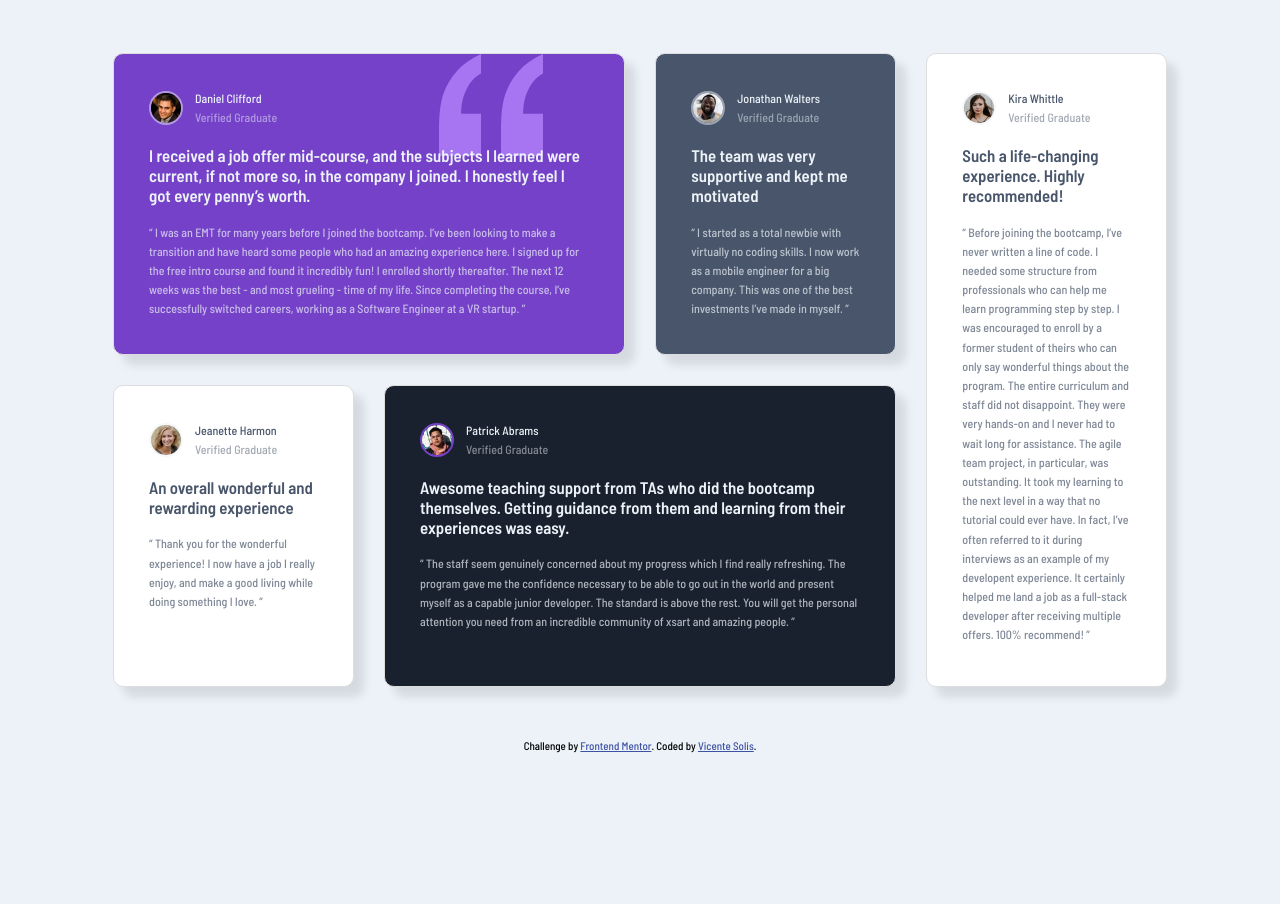
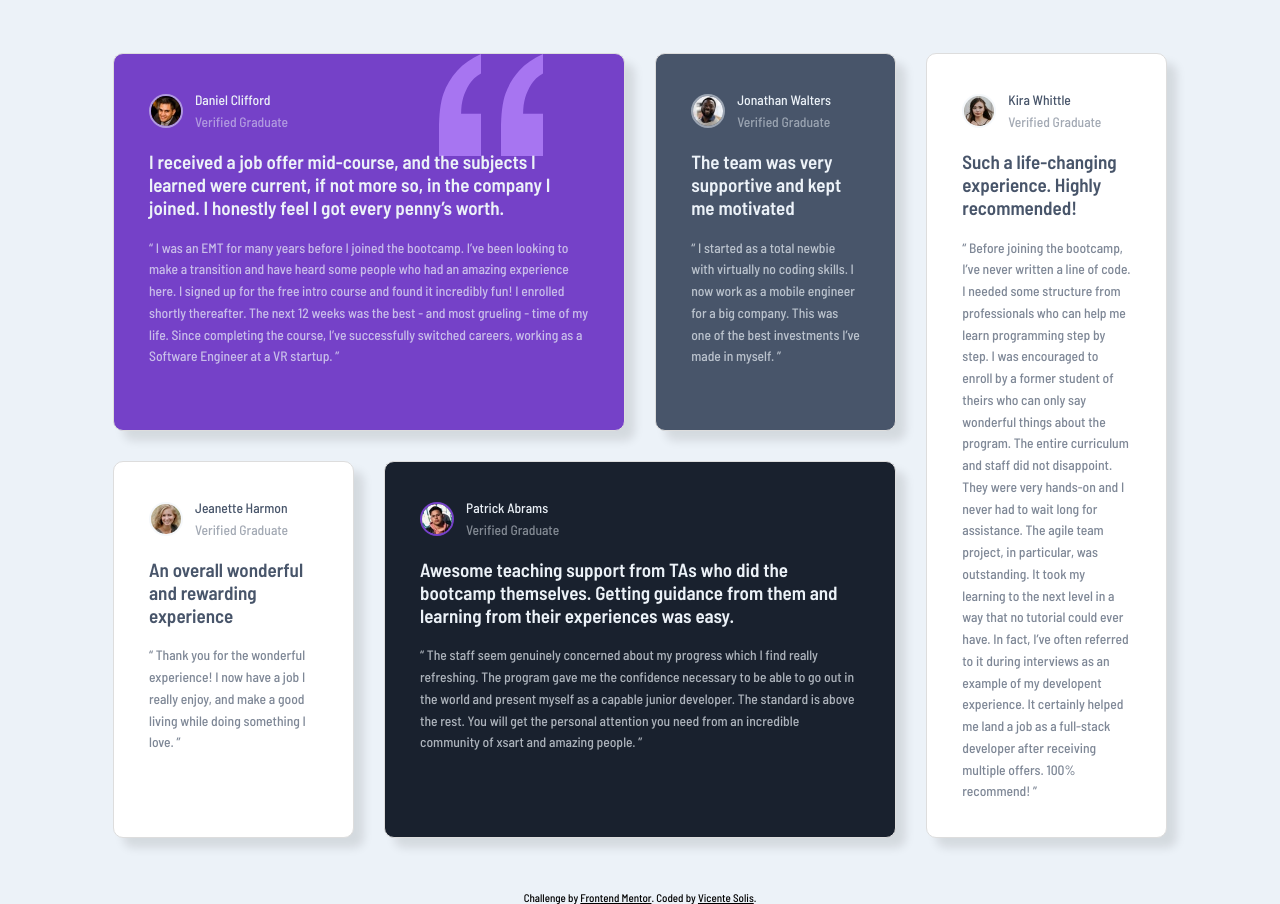
Before and after one commit to Vicenthresh/grid-challenge-1, a plain HTML site: page index.html in a window 1280 px wide. Before the commit the page ends 800 px from the top, so only its background shows below. Drawn offline with Linux system fonts and the light colour scheme.

Commit message:
font-changes

```diff
--- a/index.html
+++ b/index.html
@@ -8,20 +8,13 @@
   <link rel="stylesheet" href="css/site.min.css">
 
   <title>Frontend Mentor | [Challenge Name Here]</title>
-
-  <!-- Feel free to remove these styles or customise in your own stylesheet 👍 -->
-  <style>
-    .attribution { font-size: 11px; text-align: center; }
-    .attribution a { color: hsl(228, 45%, 44%); }
-  </style>
 </head>
 
 <body class="bg-light-gray-blue">
   <div class="container">
-    <div class="grid-col-4-row-2-lg grid-col-1-row-5-xs gap-3 p-4">
+    <div class="container grid-col-4-row-2-lg grid-col-1-row-5-xs gap-3 p-4">
 
       <div class="card-daniel col-2-lg col-1-xs p-3 bg-violet text-light-gray-blue">
-
         <div class="row">
           <img src="images/image-daniel.jpg" alt="" class="icon mr-1">
           <div class="">
@@ -29,7 +22,6 @@
             <div class="card-body o-50">Verified Graduate</div>
           </div>
         </div>
-
         <div class="card-bold-quote pt-2 pb-2">
           I received a job offer mid-course, and the subjects I learned were current, if not more so,
           in the company I joined. I honestly feel I got every penny’s worth.
@@ -44,7 +36,6 @@
       </div>
 
       <div class="card p-3 bg-gray-blue text-light-gray-blue">
-
         <div class="row">
           <img src="images/image-jonathan.jpg" alt="" class="icon mr-1">
           <div class="">
@@ -52,7 +43,6 @@
             <div class="card-body o-50">Verified Graduate</div>
           </div>
         </div>
-
         <div class="card-bold-quote pt-2 pb-2">
           The team was very supportive and kept me motivated
         </div>
@@ -63,7 +53,6 @@
       </div>
 
       <div class="card p-3  row-2-lg bg-white text-gray-blue">
-
         <div class="row">
           <img src="images/image-kira.jpg" alt="" class="icon mr-1">
           <div class="">
@@ -71,7 +60,6 @@
             <div class="card-body o-50">Verified Graduate</div>
           </div>
         </div>
-
         <div class="card-bold-quote pt-2 pb-2">
            Such a life-changing experience. Highly recommended!
         </div>
@@ -88,7 +76,6 @@
       </div>
 
       <div class="card p-3 bg-white text-gray-blue">
-
         <div class="row">
           <img src="images/image-jeanette.jpg" alt="" class="icon mr-1">
           <div class="">
@@ -96,7 +83,6 @@
           <div class="card-body o-50">Verified Graduate</div>
           </div>
         </div>
-
         <div class="card-bold-quote pt-2 pb-2">
           An overall wonderful and rewarding experience
         </div>
@@ -107,7 +93,6 @@
       </div>
 
       <div class="card p-3 col-2-lg col-1-xs bg-black-blue text-light-gray-blue">
-
         <div class="row">
           <img src="images/image-patrick.jpg" alt="" class="icon-violet mr-1">
           <div class="">
@@ -115,8 +100,6 @@
             <div class="card-body o-50">Verified Graduate</div>
           </div>
         </div>
-
-
         <div class="card-bold-quote pt-2 pb-2">
           Awesome teaching support from TAs who did the bootcamp themselves. Getting guidance from them and
           learning from their experiences was easy.
@@ -133,8 +116,12 @@
 
   <div class="attribution">
     Challenge by <a href="https://www.frontendmentor.io?ref=challenge" target="_blank">Frontend Mentor</a>.
-    Coded by <a href="http://github.com/Vicenthresh">Vicente Solis</a>.
+    Coded by <a href="http://github.com/Vicenthresh" target="_blank">Vicente Solis</a>.
   </div>
 
 </body>
+
+
+
+</body>
 </html>
--- a/scss/_reset.scss
+++ b/scss/_reset.scss
@@ -16,3 +16,8 @@ body {
 img {
   max-width: 100%;
 }
+
+.attribution {
+  font-size: 11px;
+  text-align: center;
+}
--- a/scss/_variables.scss
+++ b/scss/_variables.scss
@@ -31,7 +31,7 @@ $base-border-radius: 20px;
 $base-box-shadow: 10px 10px 10px rgba(0,0,0,0.1);
 
 // font sizes
-$base-font-size: 0.75rem;
+$base-font-size: 0.85rem;
 $font-size-sm: $base-font-size * 0.75;
 $font-size-lg: $base-font-size * 1.4;
 $font-size-xl: $base-font-size * 2;
```
Also changed, not shown: css/site.min.css, 1 other file. Lines whose indentation alone changed are shown as unchanged.
